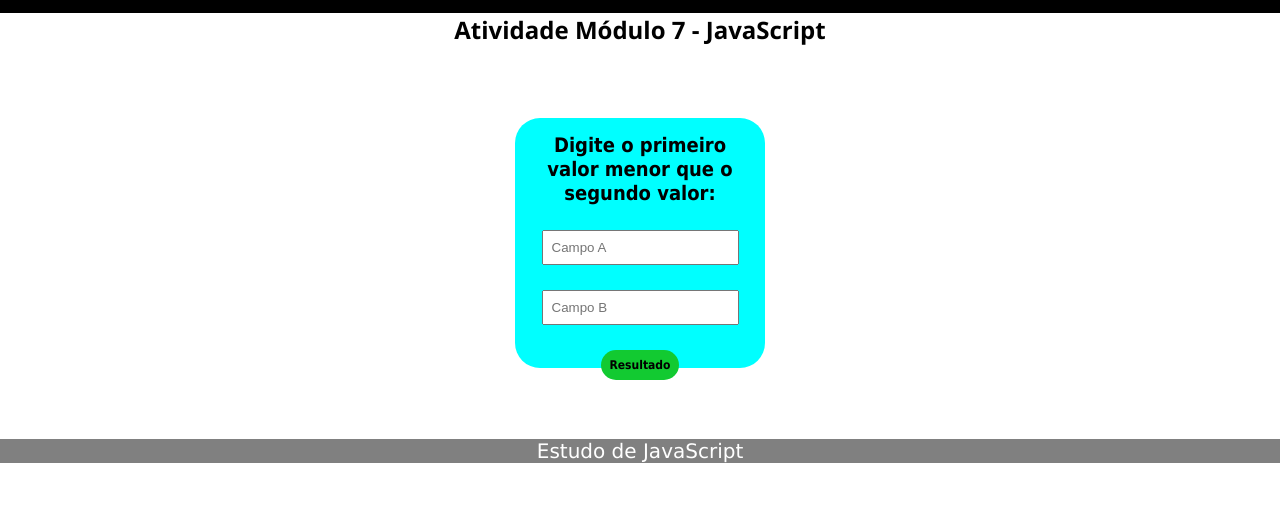
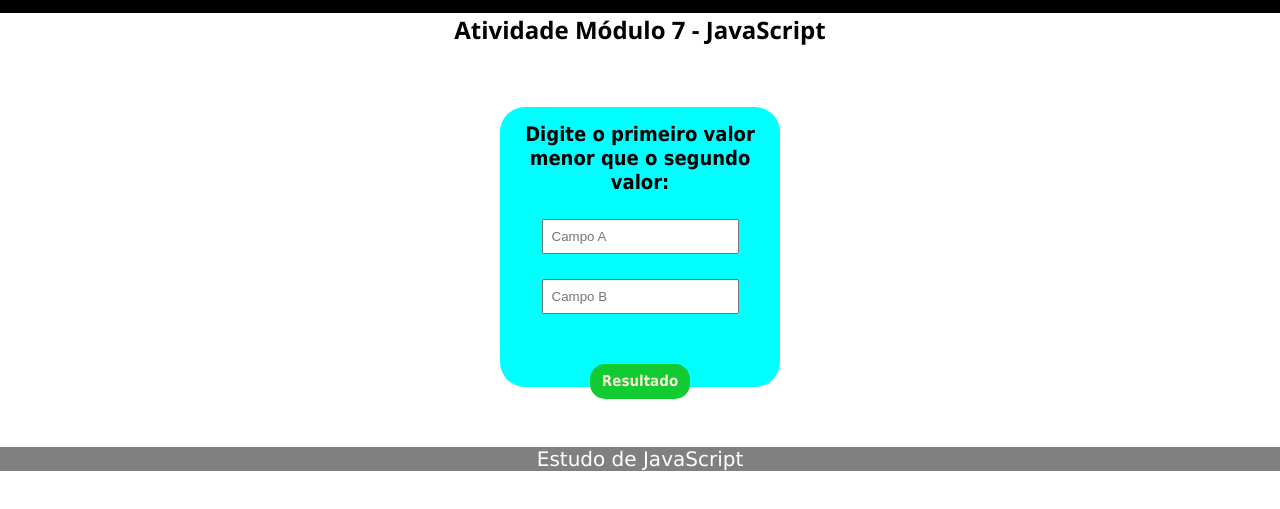
Before and after one commit to FelipeAngeloDias/javaScript, a plain HTML site: page index.html in a window 1280 px wide. Shown: the part 187-696 px from the top of the page. Drawn offline with Linux system fonts and the light colour scheme.

Commit message:
O projeto atualizado, feito o acrescimo do camando (.value) nas variaveis 11:19 01.09.22

```diff
--- a/main.js
+++ b/main.js
@@ -2,19 +2,20 @@ const form = document.getElementById('form-valor');
 
 const campoA = document.getElementById('numbera');
 const campoB = document.getElementById('numberb');
-const mensagemCerto = `O valor: ${campoB.value} do campo B esta maior que o valor : ${campoA.value} do campo A, Sucesso!`;
-const e = "Errado";
+
 
     form.addEventListener('submit', function (a){
-        a.preventDefault();
-            if (campoA < campoB){
-                alert(mensagemCerto);
-            }  else {
-                alert(e);
-            }
 
-        })
+        const mensagemCerto = `Sucesso! o valor: ${campoB.value}  do campo B esta maior que o valor : ${campoA.value} do campo A.`;
+        const e = `Errado, o valor: ${campoA.value} do campo A esta maior ou igual ao valor: ${campoB.value} do campo B`;
 
 
+            if (campoA.value < campoB.value || campoA.value === campoB.value){
+                alert(e);
+            }else {
+                alert(mensagemCerto);
+            }
+        });
 
 console.log(form);
+a.preventDefault();
--- a/style.css
+++ b/style.css
@@ -1,7 +1,6 @@
 *{
     margin: 0;
     padding: 0;
-    box-sizing: border-box;
     text-decoration: none;
 }
 .logo{
@@ -25,7 +24,7 @@ main{
     height: 250px;
     width: 250px;
     padding: 15px;
-    margin: 71.5px auto;
+    margin: 60.5px auto;
     border-radius: 25px
 }
 .formulario form input,
@@ -35,14 +34,23 @@ main{
     margin-left: auto;
     margin-right: auto;
     margin-top: 25px;
+    align-items: center;
+    justify-content: center;
 }
 .formulario form button{
     border-radius: 15px;
     border: none;
     background-color: rgb(18, 202, 49);
-    font-size: 12px;
+    font-size: 15px;
     font-family: tahoma;
     font-weight: bolder;
+    position: relative;
+    width: 100px;
+    height: 35px;
+    top: 25px;
+    align-items: center;
+    color: antiquewhite;
+
 }
 .formulario form button:hover{
  cursor: pointer;
@@ -54,6 +62,7 @@ input::-webkit-outer-spin-button,
 input::-webkit-inner-spin-button {
     -webkit-appearance: none;
     margin: 0;
+
 }
 
 input:focus{
@@ -69,7 +78,7 @@ input:focus{
 
 .rodape{
     background-color: gray;
-    height: 24px;
+
 }
 
 .rodape p{
```
